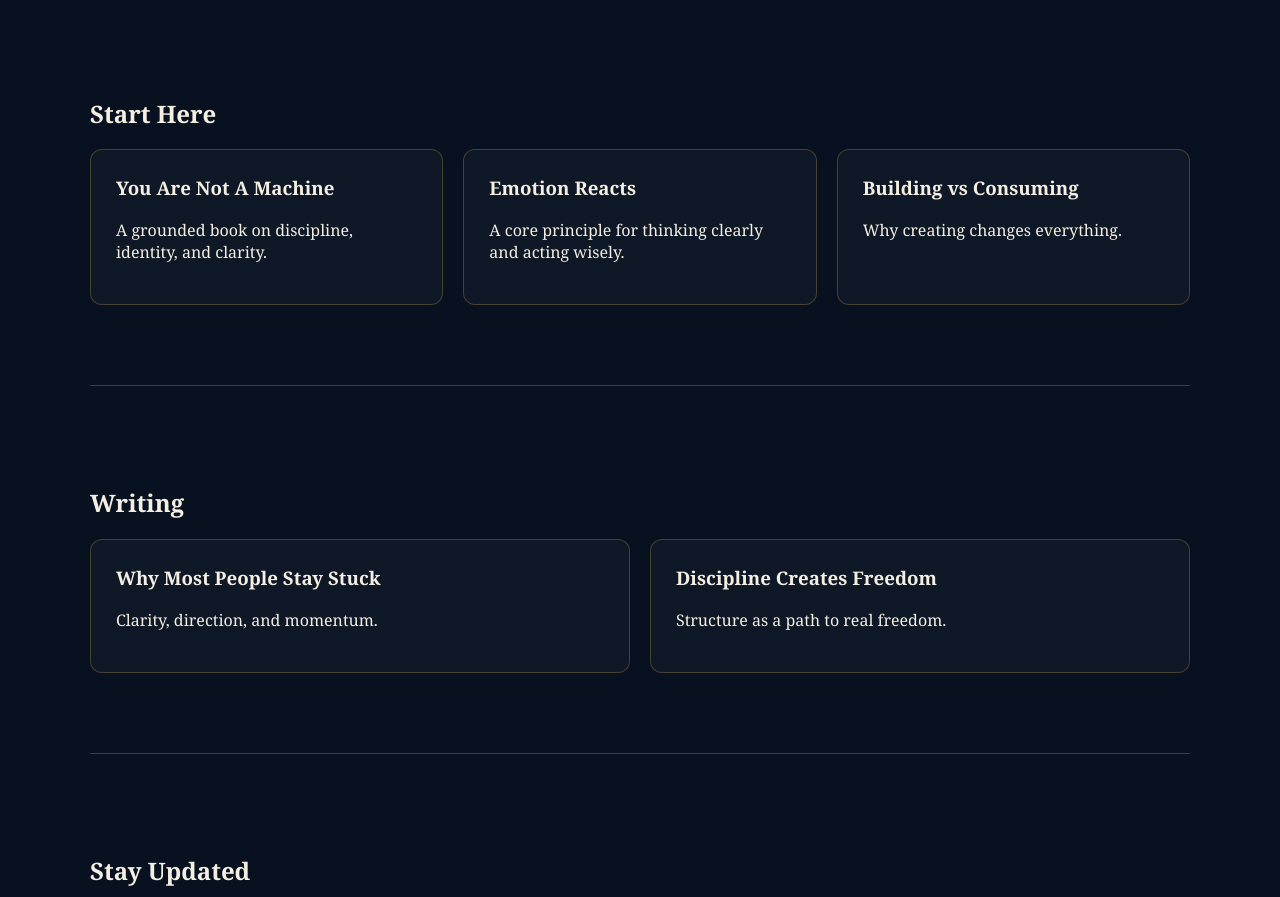
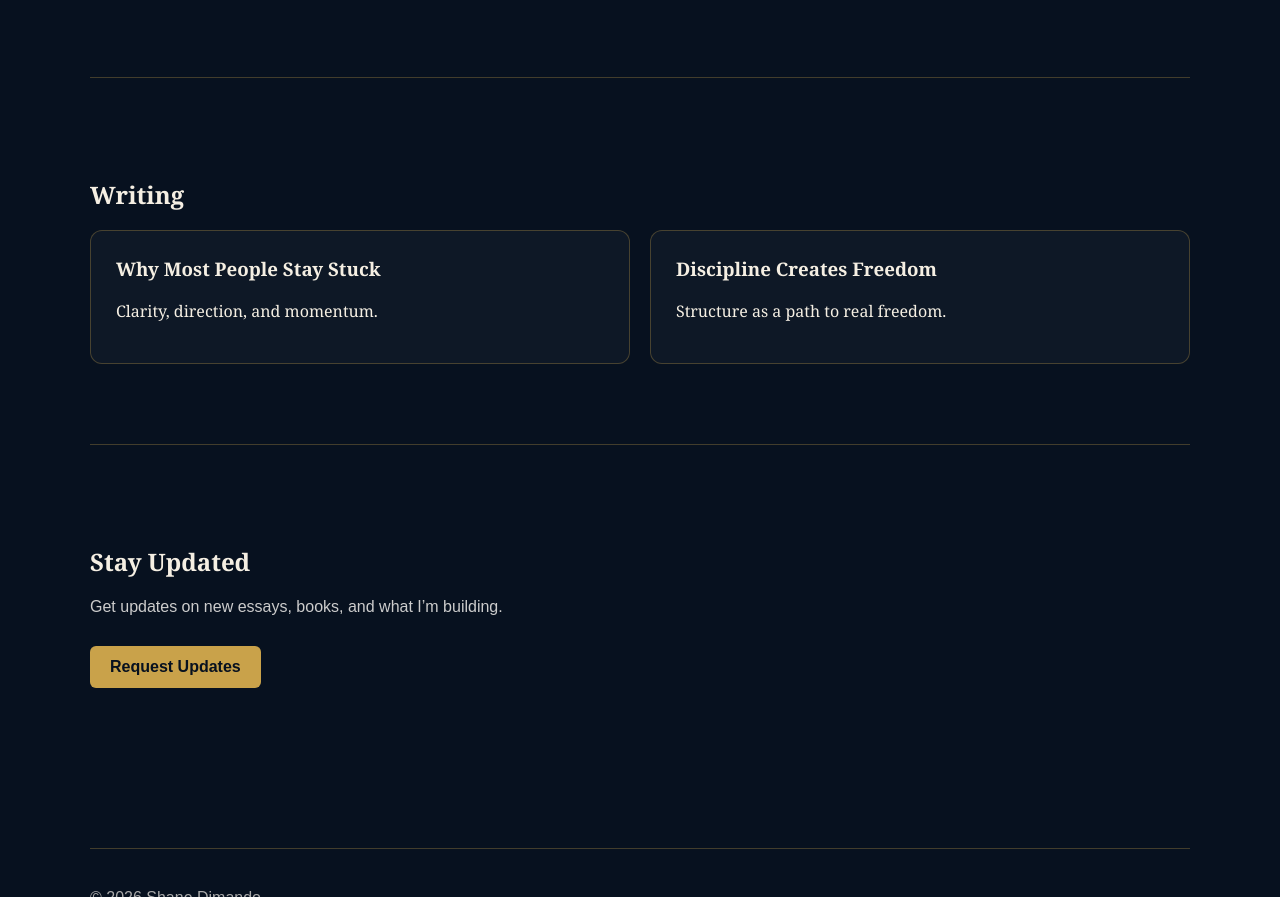
Before and after one commit to dimandocompany/shanedimando-site, a plain HTML site: page index.html in a window 1280 px wide. Shown: the part 1097-1994 px from the top of the page. Drawn offline with Linux system fonts and the light colour scheme.

Commit message:
Update index.html

```diff
--- a/index.html
+++ b/index.html
@@ -160,26 +160,6 @@
 
   </div>
 </section>
-    <h2>Start Here</h2>
-    <div class="grid">
-
-      <a href="/books/you-are-not-a-machine/" class="card">
-        <h3>You Are Not A Machine</h3>
-        <p>A grounded book on discipline, identity, and clarity.</p>
-      </a>
-
-      <a href="/essays/emotion-reacts-perspective-evaluates/" class="card">
-        <h3>Emotion Reacts</h3>
-        <p>A core principle for thinking clearly and acting wisely.</p>
-      </a>
-
-      <a href="/essays/building-vs-consuming/" class="card">
-        <h3>Building vs Consuming</h3>
-        <p>Why creating changes everything.</p>
-      </a>
-
-    </div>
-  </section>
 
   <section>
     <h2>Writing</h2>
```
